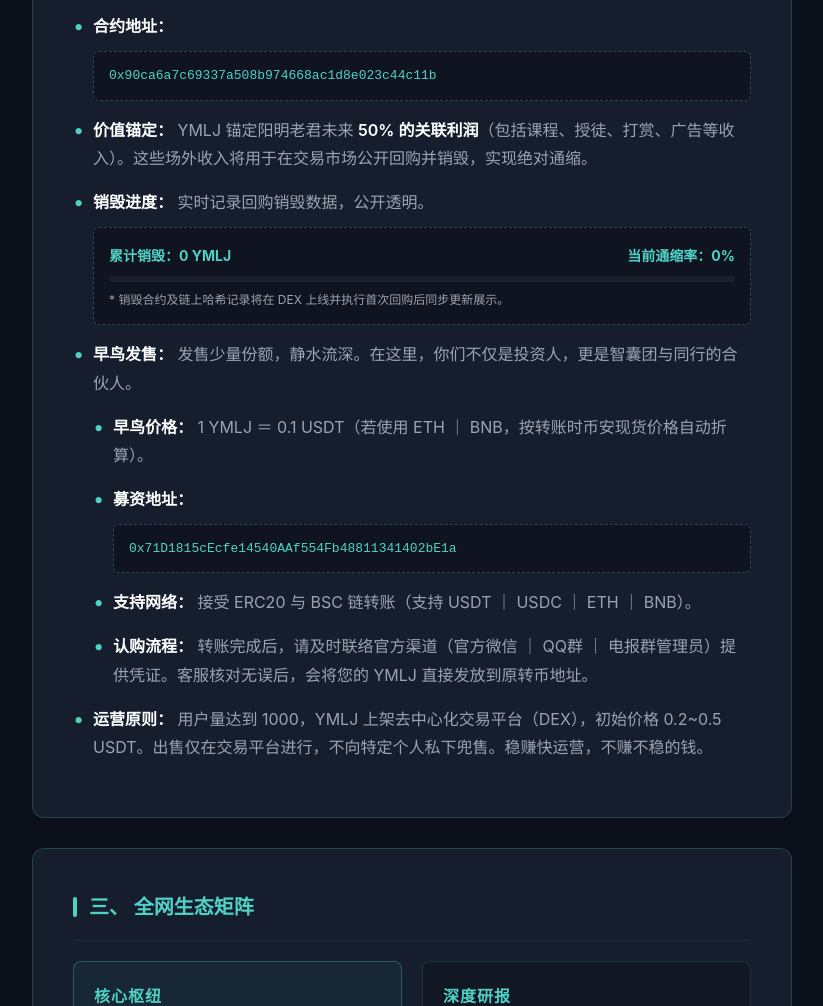
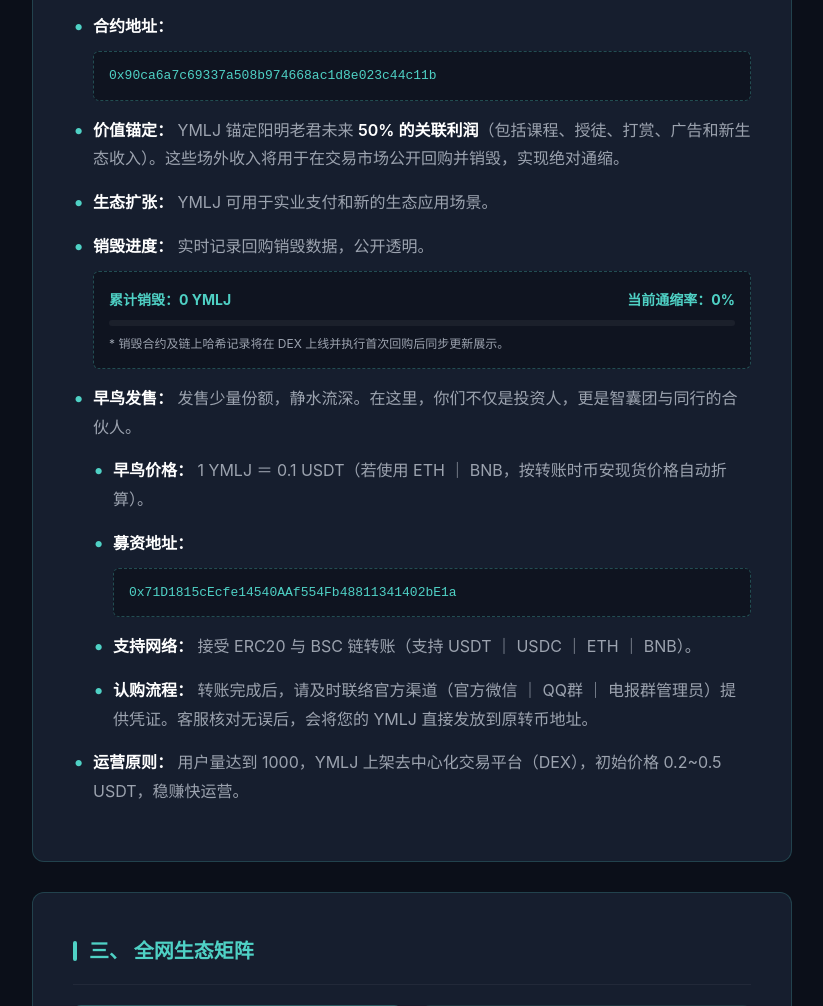
Before and after one commit to YangmingLaojun/YMLJ-Official, a plain HTML site: page index.html in a window 1280 px wide. Shown: the part 1142-2148 px from the top of the page, without its empty margins (228-1051 px from the left). Drawn offline with Linux system fonts and the light colour scheme.

Commit message:
Update index.html

```diff
--- a/index.html
+++ b/index.html
@@ -294,7 +294,8 @@
             <li><span class="highlight">合约地址：</span>
                 <div class="address-box">0x90ca6a7c69337a508b974668ac1d8e023c44c11b</div>
             </li>
-            <li><span class="highlight">价值锚定：</span> YMLJ 锚定阳明老君未来 <span class="highlight">50% 的关联利润</span>（包括课程、授徒、打赏、广告等收入）。这些场外收入将用于在交易市场公开回购并销毁，实现绝对通缩。</li>
+            <li><span class="highlight">价值锚定：</span> YMLJ 锚定阳明老君未来 <span class="highlight">50% 的关联利润</span>（包括课程、授徒、打赏、广告和新生态收入）。这些场外收入将用于在交易市场公开回购并销毁，实现绝对通缩。</li>
+            <li><span class="highlight">生态扩张：</span> YMLJ 可用于实业支付和新的生态应用场景。
             <li><span class="highlight">销毁进度：</span> 实时记录回购销毁数据，公开透明。
                 <div class="progress-container">
                     <div class="progress-header">
@@ -317,7 +318,7 @@
                     <li><span class="highlight">认购流程：</span> 转账完成后，请及时联络官方渠道（官方微信 ｜ QQ群 ｜ 电报群管理员）提供凭证。客服核对无误后，会将您的 YMLJ 直接发放到原转币地址。</li>
                 </ul>
             </li>
-            <li><span class="highlight">运营原则：</span> 用户量达到 1000，YMLJ 上架去中心化交易平台（DEX），初始价格 0.2~0.5 USDT。出售仅在交易平台进行，不向特定个人私下兜售。稳赚快运营，不赚不稳的钱。</li>
+            <li><span class="highlight">运营原则：</span> 用户量达到 1000，YMLJ 上架去中心化交易平台（DEX），初始价格 0.2~0.5 USDT，稳赚快运营。</li>
         </ul>
     </div>
 
```
